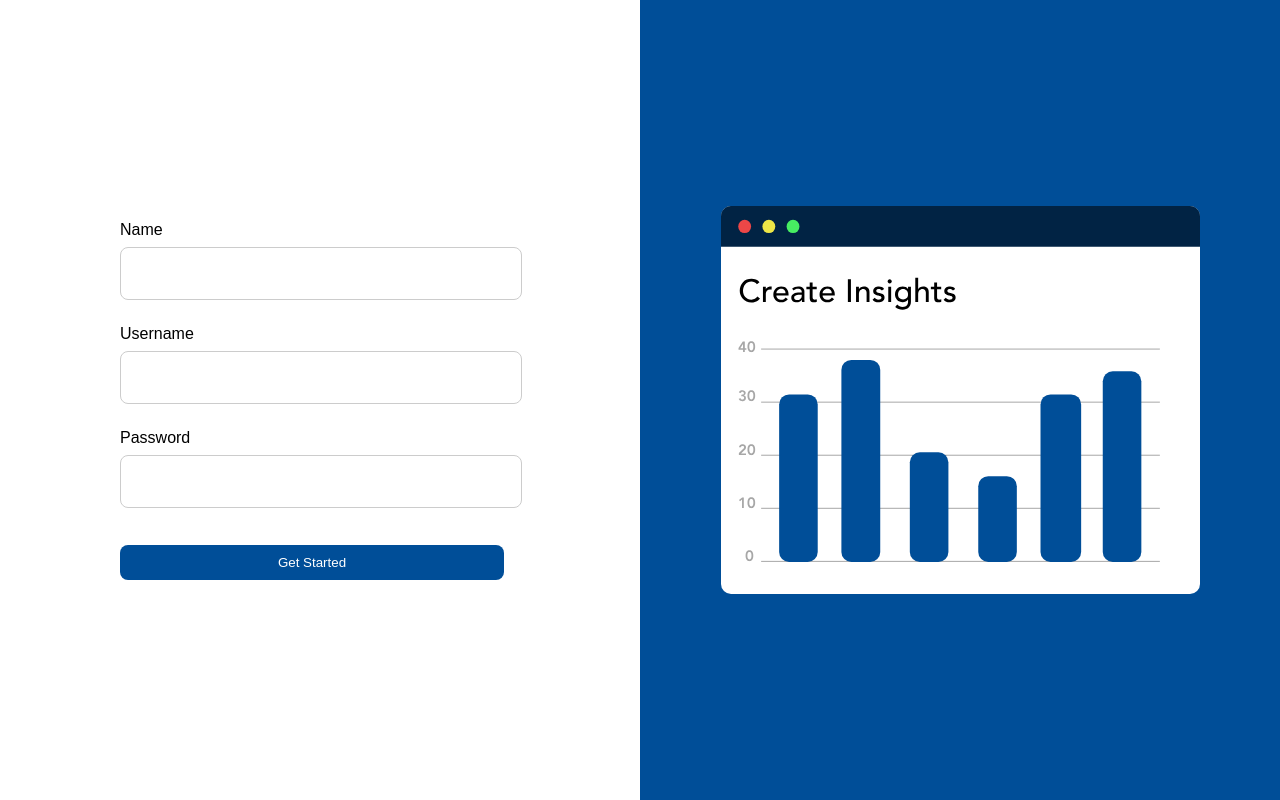
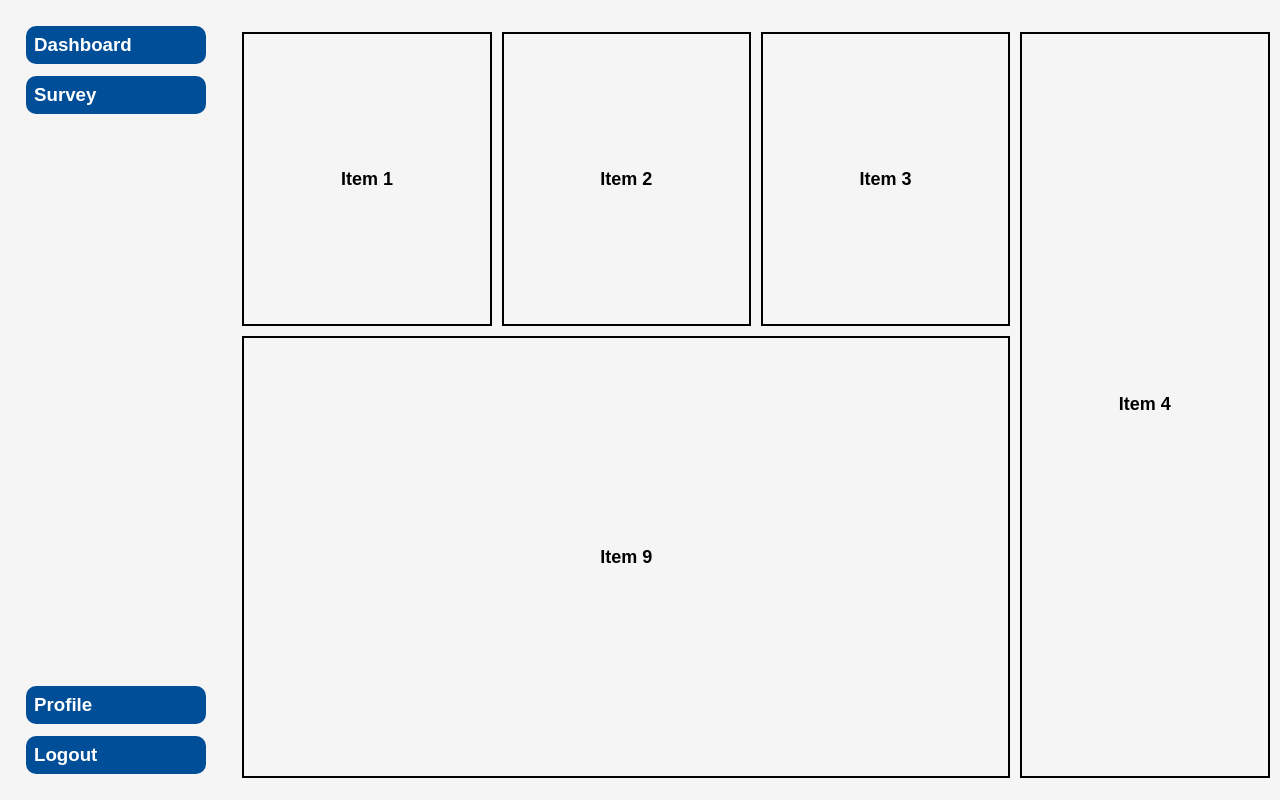
Before and after one commit to Pmcslarrow/SportZen, a React (Create React App) app in the folder client/: page /dashboard in a window 1280 px wide. Before the commit this address led to /login. Built offline with nearby package versions, Linux system fonts and the light colour scheme.

Commit message:
Flex and Grid Layout

```diff
--- a/client/src/App.js
+++ b/client/src/App.js
@@ -11,6 +11,13 @@ function App() {
   }, [isAuthenticated]);
 
   return (
+    <Dashboard />
+  )
+
+
+  /*
+  WORKING SOLUTION > JUST USE DASHBOARD RIGHT NOW UNTIL YOU FINISH IT
+  return (
     <Router>
       <Switch>
         <Route path="/login" render={(props) => <LoginPage {...props} setAuthenticationStatus={setAuthenticationStatus} />} />
@@ -22,6 +29,7 @@ function App() {
       </Switch>
     </Router>
   );
+  */
 }
 
 const ProtectedRoute = ({ component: Component, isAuthenticated, ...rest }) => {
--- a/client/src/views/Dashboard.jsx
+++ b/client/src/views/Dashboard.jsx
@@ -4,14 +4,13 @@ import './dashboard.css';
 const Dashboard = () => {
   return (
     <div className="dashboard-container">
-      {/* Navigation Bar */}
       <div className="navigation-bar">
         <div className="nav-group">
           <div className="nav-item">
             <h3>Dashboard</h3>
           </div>
           <div className="nav-item">
-            <h3>Tracking Survey</h3>
+            <h3>Survey</h3>
           </div>
         </div>
         <div className="nav-group">
@@ -24,8 +23,18 @@ const Dashboard = () => {
         </div>
       </div>
 
-      {/* Main Content */}
-      <div className="main-content"></div>
+      <div className="main-content">
+        <div className="grid-container">
+          <div className="grid-item item1">Item 1</div>
+          <div className="grid-item item2">Item 2</div>
+          <div className="grid-item item3">Item 3</div>
+          <div className="grid-item item4">Item 4</div>
+          <div className="grid-item item9">Item 9</div>
+          <div className="grid-item item10">Item 10</div>
+          <div className="grid-item item11">Item 11</div>
+          <div className="grid-item item12">Item 12</div>
+        </div>
+      </div>
     </div>
   );
 };
--- a/client/src/views/dashboard.css
+++ b/client/src/views/dashboard.css
@@ -1,25 +1,94 @@
+:root {
+      --background-blue: #004E98;
+      --orange: #FF6700;
+      --font-family: "Avenir", sans-serif;
+}
+
 .dashboard-container {
       display: flex;
       height: 100vh;
 }
 
 .navigation-bar {
-      width: 20%;
+      display: flex;
+      flex-direction: column;
+      width: 15%;
       background-color: #f5f5f5;
       padding: 20px;
+      justify-content: space-between;
 }
 
 .nav-group {
       display: flex;
       flex-direction: column;
-      margin-bottom: 20px;
+      align-items: left;
 }
 
 .nav-item {
-      margin-bottom: 10px;
+      margin: 6px;
+      background-color: var(--background-blue);
+      padding: 8px;
+      border-radius: 10px;
+      color: white;
+      transition: transform 0.4s ease, background-color 0.4s ease;
 }
+
+
+.nav-item:hover {
+      transform: translate(5px);
+      cursor: pointer;
+      background-color: var(--orange);
+}
+
+
+
+/* GRID */
 
 .main-content {
       flex: 1;
-      background-color: red;
+      display: flex;
+      align-items: center;
+      justify-content: center;
+      background-color: #f5f5f5;
 }
+
+.grid-container {
+      display: grid;
+      grid-template-columns: repeat(4, 1fr);
+      grid-template-rows: 40% 60% auto;
+      grid-gap: 10px;
+      width: 98%;
+      height: 92%;
+}
+
+.grid-item {
+      background-color: var(--grid-item-color);
+      color: black;
+      display: flex;
+      align-items: center;
+      justify-content: center;
+      font-size: 18px;
+      font-weight: bold;
+      border: 2px solid black;
+}
+
+.item9 {
+      grid-column: span 3; /* Spanning three columns */
+}
+
+.item4 {
+      grid-row: span 2;
+}
+
+.table-container {
+/* Styles for the table container inside item9 */
+      height: 100%;
+      width: 100%;
+      display: flex;
+      justify-content: center;
+      align-items: center;
+}
+
+.item10, .item11, .item12 {
+      display: none;
+}
```
Lines whose indentation alone changed are shown as unchanged.
